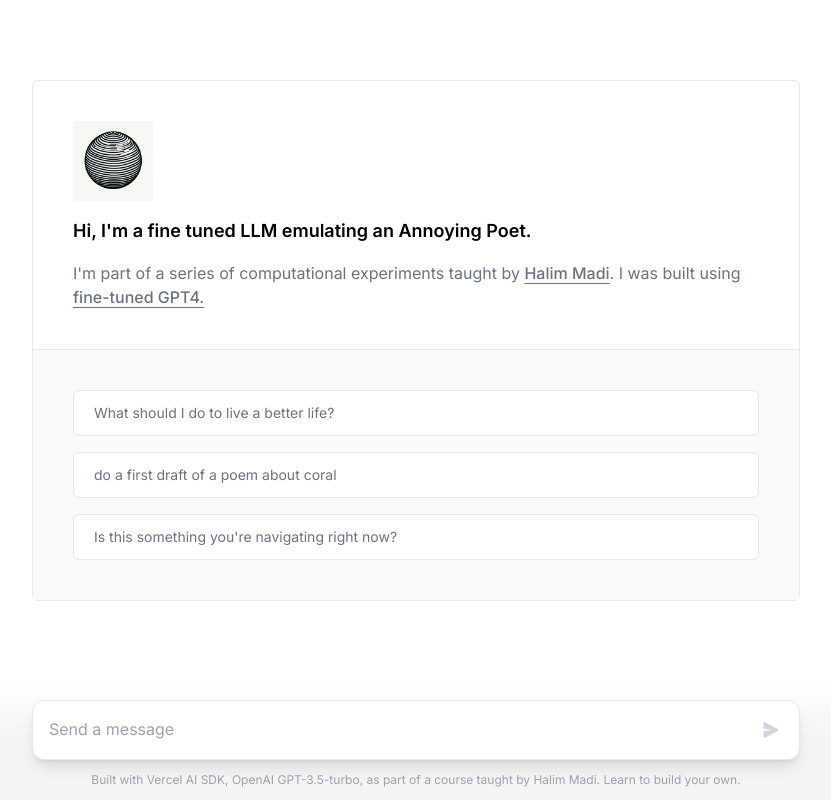
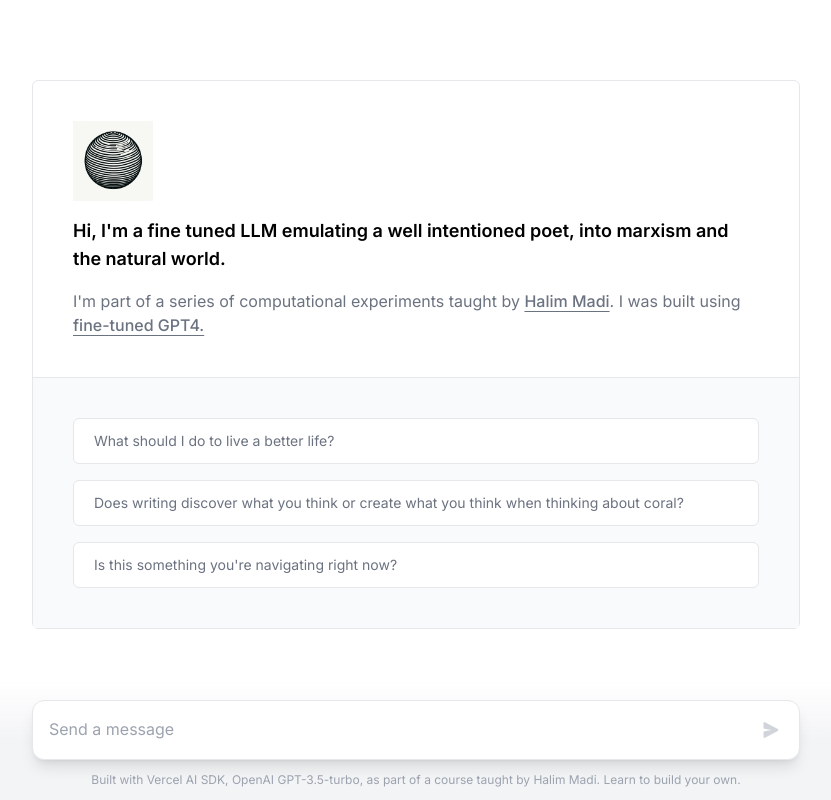
Before and after one commit to kingtender/northeasternpoet, a Next.js app: page / in a window 1280 px wide. Shown: the whole page, without its empty margins (224-1055 px from the left). Built offline with nearby package versions, Linux system fonts and the light colour scheme.

Commit message:
Update prompts and description in Chat component

```diff
--- a/app/page.tsx
+++ b/app/page.tsx
@@ -15,7 +15,7 @@ import Image from "next/image";
 
 const examples = [
   "What should I do to live a better life?",
-  "do a first draft of a poem about coral",
+  "Does writing discover what you think or create what you think when thinking about coral?",
   "Is this something you're navigating right now?",
 ];
 
@@ -83,7 +83,7 @@ export default function Chat() {
               className="h-20 w-20"
             />
             <h1 className="text-lg font-semibold text-black">
-              Hi, I'm a fine tuned LLM emulating an Annoying Poet.
+              Hi, I'm a fine tuned LLM emulating a well intentioned poet, into marxism and the natural world.
             </h1>
             <p className="text-gray-500">
               I'm part of a series of computational experiments taught by{" "}
```
